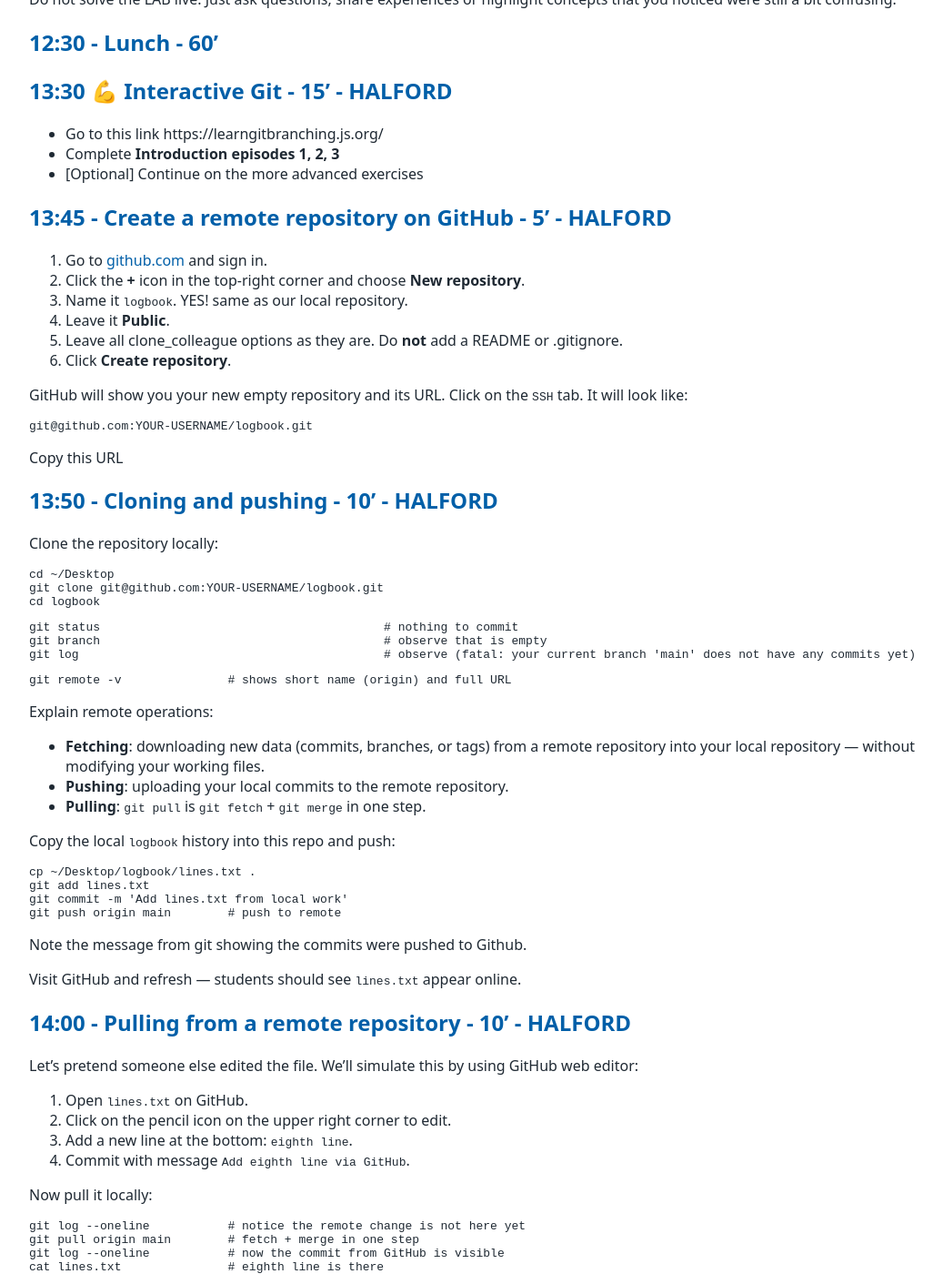
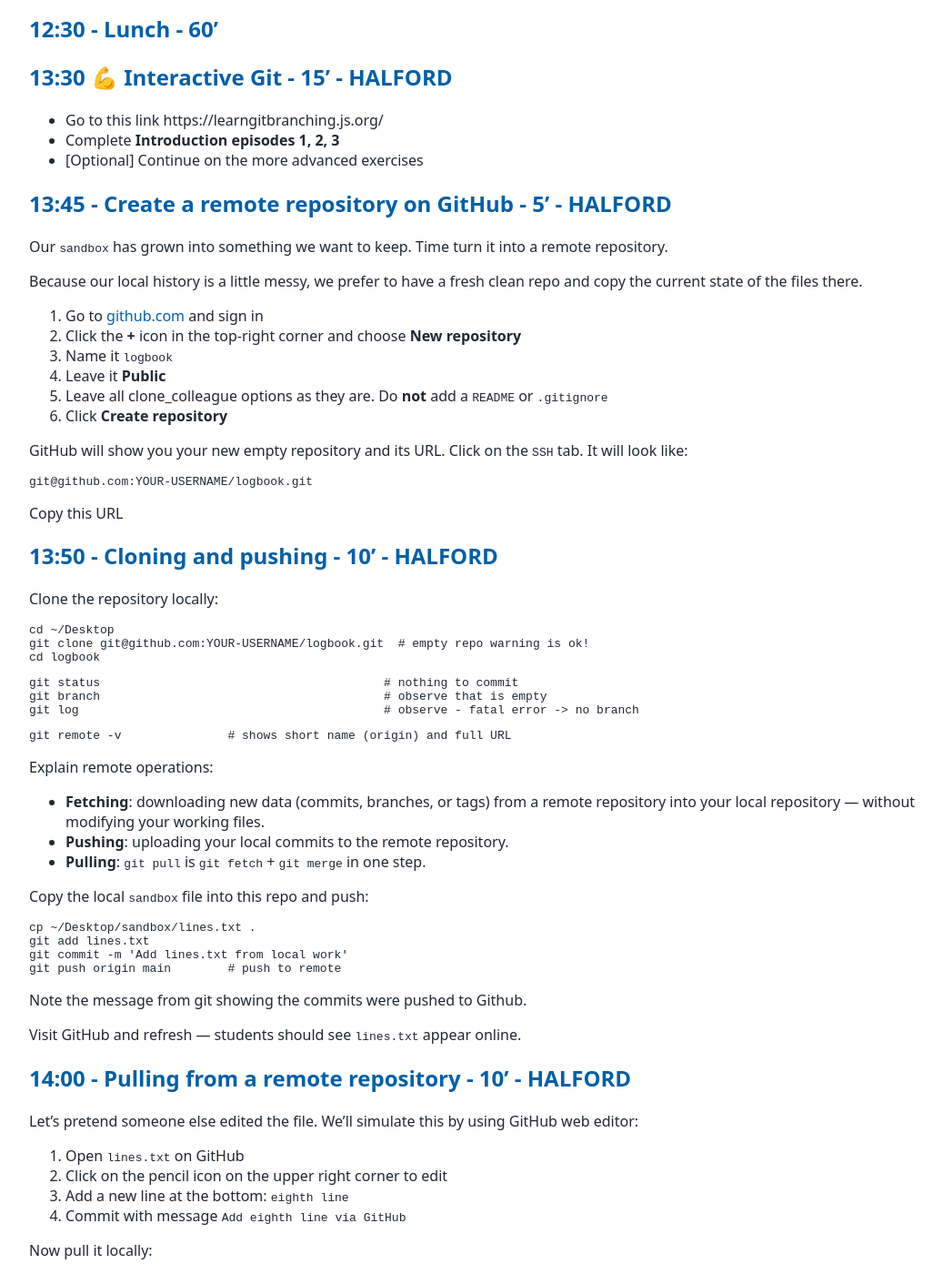
Before and after one commit to tu-delft-library/intermediate_version_control_with_git, a Jekyll site: the page built from material_for_trainers/lesson_plan.md, in a window 1280 px wide and 1400 px high, scrolled down 5017 px. Shown: the whole window at 91% size, without its empty margins (108-1145 px from the left). Built offline with Jekyll 4.4.1, drawn with Linux system fonts in a browser that asks for light colours; our own code applies the rules of GitHub Pages for plain Markdown files; some of the changed text lies outside the part shown.

Commit message:
update lesson plan with extra content

````diff
--- a/material_for_trainers/lesson_plan.md
+++ b/material_for_trainers/lesson_plan.md
@@ -26,8 +26,8 @@ git config --global core.editor "nano -w"
 ```
 ```bash
 cd Desktop/
-mkdir logbook
-cd logbook/
+mkdir sandbox
+cd sandbox/
 git init
 git status
 echo 'first line'                       # echo prints text to terminal screen
@@ -64,9 +64,7 @@ git switch              # fails - no branch name
 git switch b1          # stand on branch b1
 git log --oneline       # verify
 git branch b1           # branch alreay exists
-git branch b2           # new branch
-git log --oneline       # verify
-git switch b2           # switch to b2
+git switch -c b2        # create and switch to b2
 git log --oneline       # notice HEAD -> b2
 git switch main         # switch to main
 git log --oneline       # notice HEAD -> main
@@ -85,6 +83,7 @@ git switch po
 git log --oneline
 git switch pe
 git log --oneline
+git switch main         # stand on main to delete other branches
 git branch -d pe pi po
 git log --oneline
 ```
@@ -285,12 +284,16 @@ Do not solve the LAB live. Just ask questions, share experiences or highlight co
 
 ## 13:45 - Create a remote repository on GitHub - 5' - HALFORD
 
-1. Go to [github.com](https://github.com) and sign in.
-2. Click the **+** icon in the top-right corner and choose **New repository**.
-3. Name it `logbook`. YES! same as our local repository.
-4. Leave it **Public**.
-5. Leave all clone_colleague options as they are. Do **not** add a README or .gitignore.
-6. Click **Create repository**.
+Our `sandbox` has grown into something we want to keep. Time turn it into a remote repository.
+
+Because our local history is a little messy, we prefer to have a fresh clean repo and copy the current state of the files there.
+
+1. Go to [github.com](https://github.com) and sign in
+2. Click the **+** icon in the top-right corner and choose **New repository**
+3. Name it `logbook`
+4. Leave it **Public**
+5. Leave all clone_colleague options as they are. Do **not** add a `README` or `.gitignore`
+6. Click **Create repository**
 
 GitHub will show you your new empty repository and its URL.
 Click on the `SSH` tab. It will look like:
@@ -304,14 +307,14 @@ Copy this URL
 Clone the repository locally:
 ```bash
 cd ~/Desktop
-git clone git@github.com:YOUR-USERNAME/logbook.git
+git clone git@github.com:YOUR-USERNAME/logbook.git  # empty repo warning is ok!
 cd logbook
 ```
 
 ```bash
 git status                                        # nothing to commit
 git branch                                        # observe that is empty
-git log                                           # observe (fatal: your current branch 'main' does not have any commits yet)
+git log                                           # observe - fatal error -> no branch
 ```
 
 ```bash
@@ -323,9 +326,9 @@ Explain remote operations:
 - **Pushing**: uploading your local commits to the remote repository.
 - **Pulling**: `git pull` is `git fetch` + `git merge` in one step.
 
-Copy the local `logbook` history into this repo and push:
+Copy the local `sandbox` file into this repo and push:
 ```bash
-cp ~/Desktop/logbook/lines.txt .
+cp ~/Desktop/sandbox/lines.txt .
 git add lines.txt
 git commit -m 'Add lines.txt from local work'
 git push origin main        # push to remote
@@ -337,10 +340,10 @@ Visit GitHub and refresh — students should see `lines.txt` appear online.
 ## 14:00 - Pulling from a remote repository - 10' - HALFORD
 Let's pretend someone else edited the file.
 We'll simulate this by using GitHub web editor:
-1. Open `lines.txt` on GitHub.
-1. Click on the pencil icon on the upper right corner to edit.
-1. Add a new line at the bottom: `eighth line`.
-1. Commit with message `Add eighth line via GitHub`.
+1. Open `lines.txt` on GitHub
+1. Click on the pencil icon on the upper right corner to edit
+1. Add a new line at the bottom: `eighth line`
+1. Commit with message `Add eighth line via GitHub`
 
 Now pull it locally:
 ```bash
@@ -355,9 +358,9 @@ cat lines.txt               # eighth line is there
 ## 14:10 - Solve a conflict when pushing - 15' - HALFORD
 
 Make a small edit directly on GitHub (via the web editor):
-1. Open `lines.txt` on GitHub.
-2. Add a new line at the bottom: `ninth line - GitHub`.
-3. Commit with message `Add ninth line via GitHub`.
+1. Open `lines.txt` on GitHub
+2. Add a new line at the bottom: `ninth line - GitHub`
+3. Commit with message `Add ninth line via GitHub`
 
 Now, back in the terminal, make a **different** local change without pulling:
 ```bash
@@ -372,7 +375,6 @@ Explain **divergent branches**: both the local and remote `main` have moved forw
 Let's ask Git to use `merge` by default
 ```bash
 git config pull.rebase false      # merge
-git pull origin main
 ```
 
 Resolve it:
@@ -429,10 +431,10 @@ Do not solve the LAB live. Just ask questions, share experiences or highlight co
 ## 15:45 - Summarize key points - 10' - HALFORD
 - **Branches**: create isolated lines of development with `git branch` and `git switch`.
 - **Merging**: bring changes together with `git merge`.
-Git creates a merge commit.
-- **Conflicts**: happen when the same lines were changed in both branches. Always: edit → remove markers → `git add` → `git commit`.
-- **Remote workflows**: `clone`, `push`, `pull`. Pull before you push. Conflicts can happen on remotes too, and are resolved the same way.
-- **Escape hatches**: if a conflict surprises you and you need time to think `git merge --abort` is a safe exit.
+Git creates a merge commit
+- **Conflicts**: happen when the same lines were changed in both branches. Always: edit → remove markers → `git add` → `git commit`
+- **Remote workflows**: `clone`, `push`, `pull`. Pull before you push. Conflicts can happen on remotes too, and are resolved the same way
+- **Escape hatches**: if a conflict surprises you and you need time to think `git merge --abort` is a safe exit
 
 
 ## 15:55 - Give feedback about the course - 5'
````
Also changed, not shown: other parts of material_for_trainers/lesson_plan.md (+3 -3 lines).
